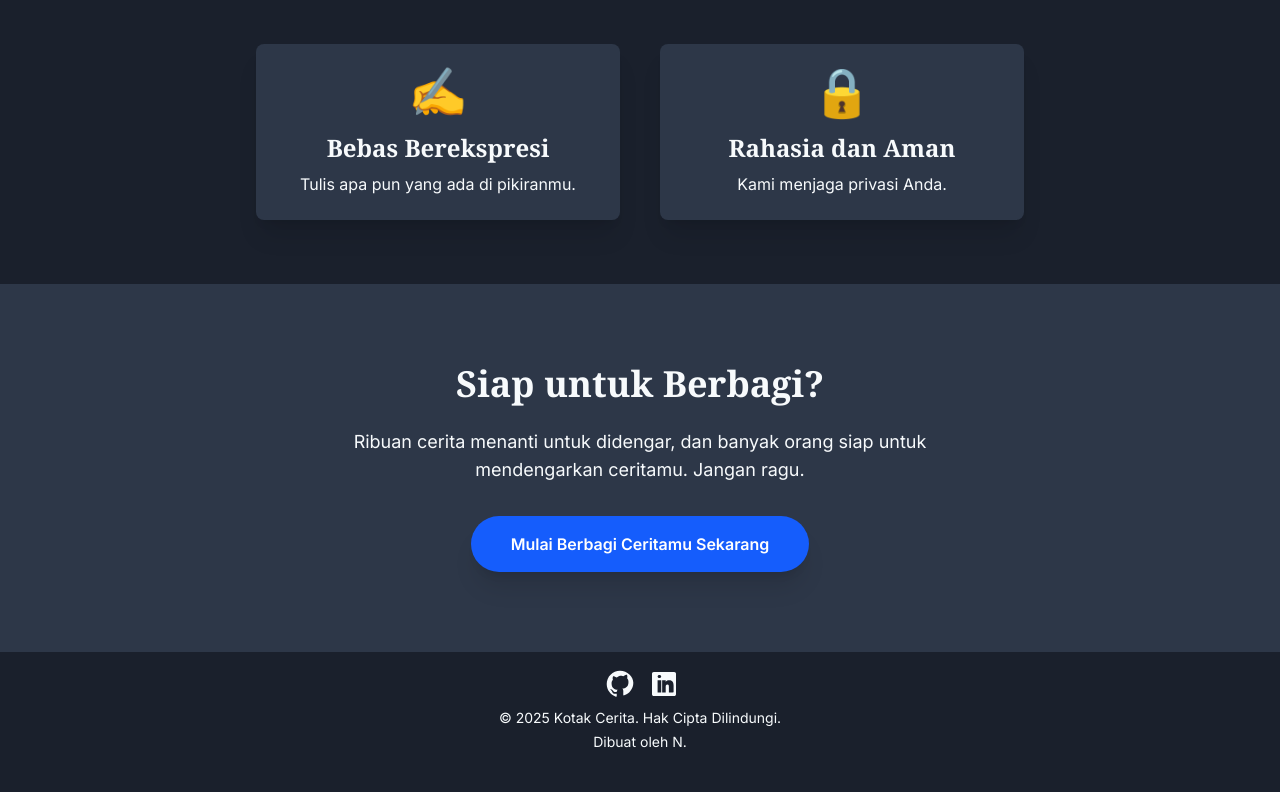
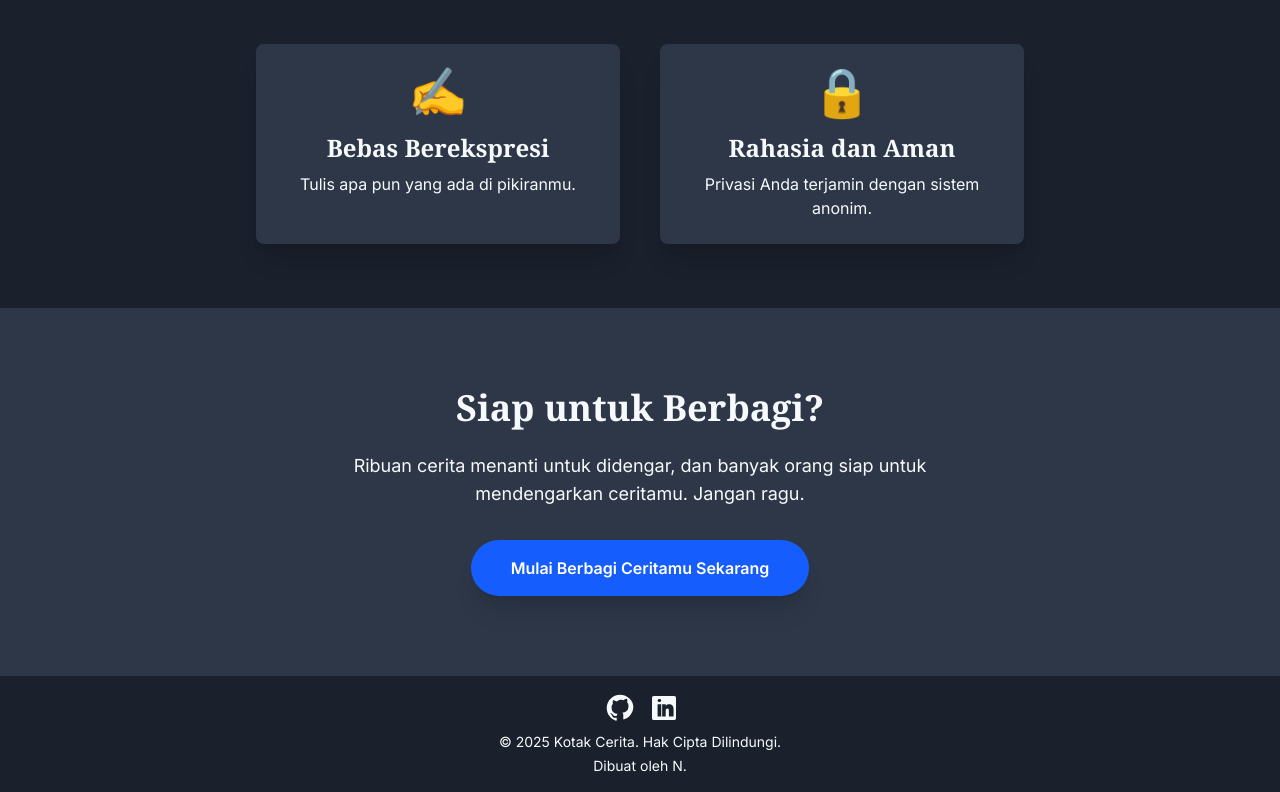
Before and after one commit to slashMK303/kotak-kata, a Next.js app: page / in a window 1280 px wide. Shown: the part 908-1700 px from the top of the page. Before the commit the page ends 1676 px from the top, so only its background shows below. Built offline with nearby package versions, Linux system fonts and the light colour scheme.

Commit message:
Update teks

```diff
--- a/src/app/page.js
+++ b/src/app/page.js
@@ -90,7 +90,7 @@ export default function LandingPage() {
                         <FeatureCard
                             icon="🔒"
                             title="Rahasia dan Aman"
-                            description="Kami menjaga privasi Anda."
+                            description="Privasi Anda terjamin dengan sistem anonim."
                         />
                     </div>
                 </section>
```
